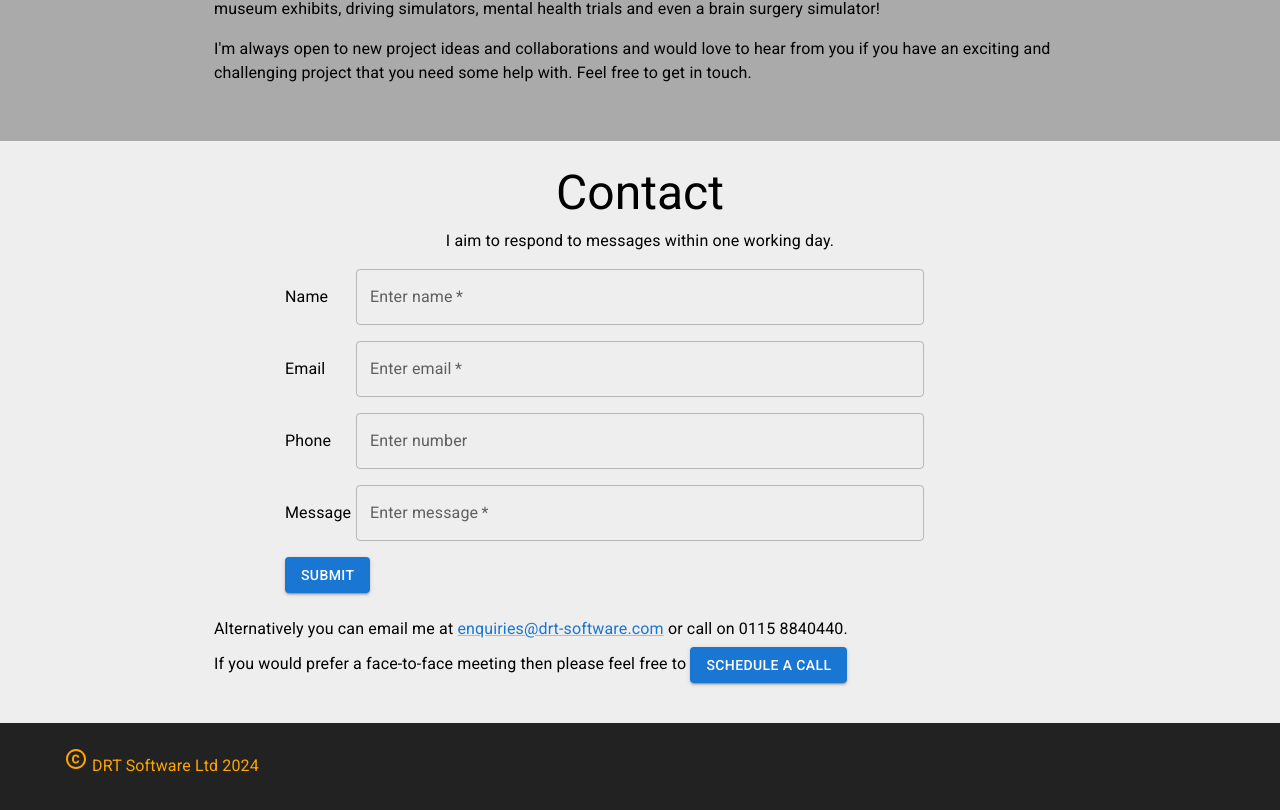
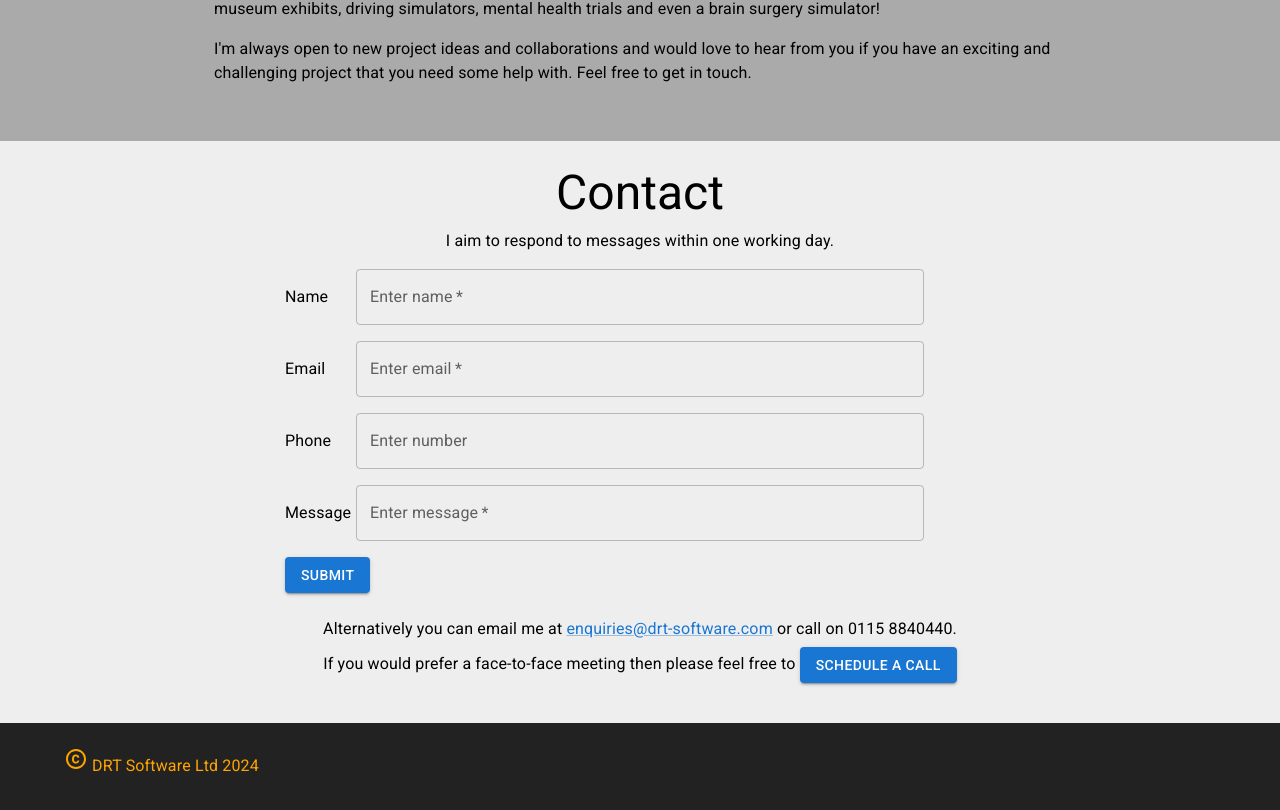
Before and after one commit to DoctorTone/landing-drt, a React (Vite) app: page / in a window 1280 px wide. Shown: the part 4276-5086 px from the top of the page. Built offline with nearby package versions, Linux system fonts and the light colour scheme.

Commit message:
Formatted contact section

```diff
--- a/src/components/Contact.tsx
+++ b/src/components/Contact.tsx
@@ -90,14 +90,14 @@ const Contact = () => {
             <Button variant="contained">Submit</Button>
           </Grid>
         </Grid>
-        <Typography gutterBottom>
+        <Typography sx={{ textAlign: "center" }} gutterBottom>
           Alternatively you can email me at{" "}
           <Link href="mailto:enquiries@drt-software.com">
             enquiries@drt-software.com
           </Link>{" "}
           or call on 0115 8840440.
         </Typography>
-        <Typography>
+        <Typography sx={{ textAlign: "center" }}>
           If you would prefer a face-to-face meeting then please feel free to{" "}
           <Button variant="contained">Schedule a call</Button>
         </Typography>
```
